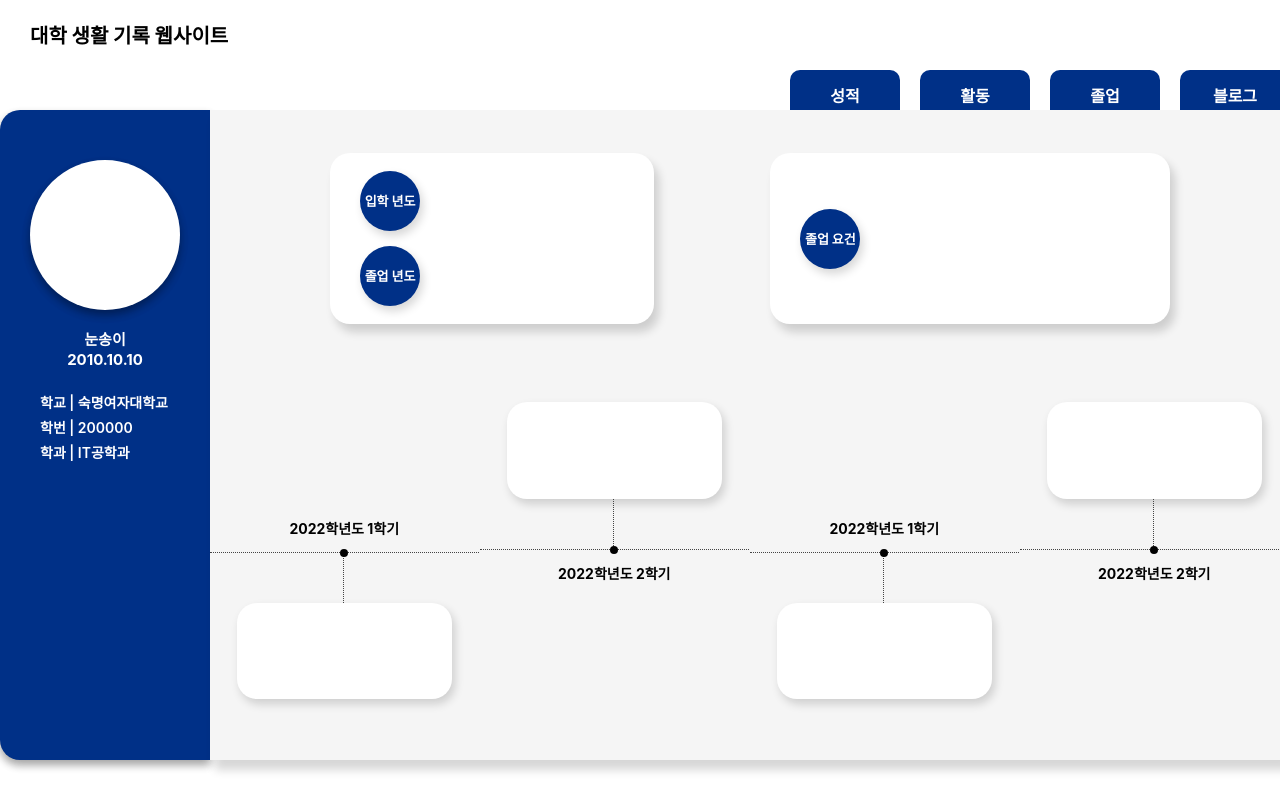
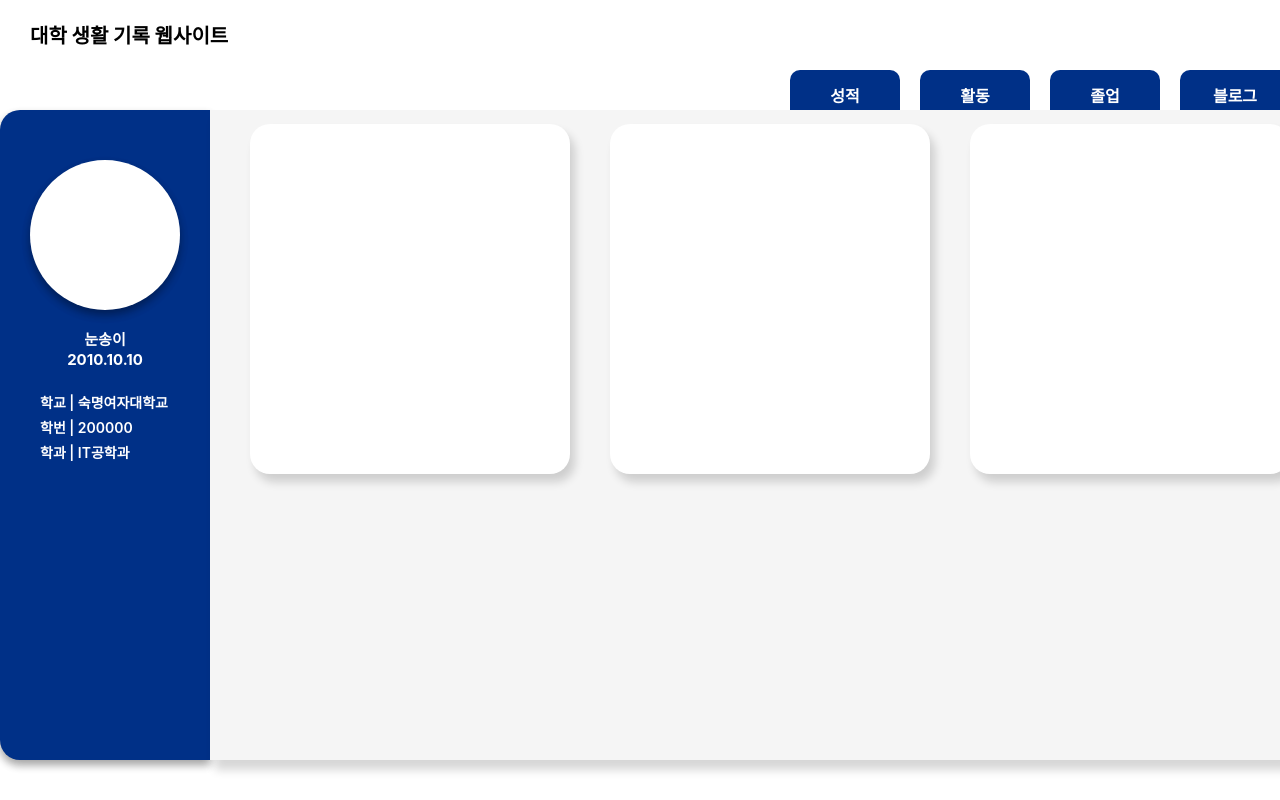
Before and after one commit to JIMIN1020/react-project-univ_life, a React (Create React App) app: page / in a window 1280 px wide. Built offline with nearby package versions, Linux system fonts and the light colour scheme.

Commit message:
성적 UI 디자인

```diff
--- a/package.json
+++ b/package.json
@@ -8,7 +8,7 @@
     "@testing-library/user-event": "^13.5.0",
     "react": "^18.2.0",
     "react-dom": "^18.2.0",
-    "react-scripts": "5.0.1",
+    "react-scripts": "^5.0.1",
     "web-vitals": "^2.1.4"
   },
   "scripts": {
--- a/src/App.js
+++ b/src/App.js
@@ -1,10 +1,11 @@
 import "./App.css";
+import GradePage from "./Pages/GradePage";
 import GraduationPage from "./Pages/GraduationPage";
 import MainPage from "./Pages/MainPage";
 import Page from "./Pages/Page";
 
 function App() {
-  return <GraduationPage></GraduationPage>;
+  return <GradePage></GradePage>;
 }
 
 export default App;
--- /dev/null
+++ b/src/Pages/GradePage.js
@@ -0,0 +1,36 @@
+import React from "react";
+import styles from "./GradePage.module.css";
+import Profile from "./Components/Profile";
+import IndexBar from "./Components/IndexBar";
+import PlanBottom from "./Components/GraduationPage/PlanBottom";
+import PlanTop from "./Components/GraduationPage/PlanTop";
+
+const GradePage = () => {
+  return (
+    <div className={styles.container}>
+      <div className={styles.top}>
+        <h1>대학 생활 기록 웹사이트</h1>
+      </div>
+      <div className={styles.bottom}>
+        <IndexBar />
+        <div className={styles.contents}>
+          <Profile />
+          <div className={styles.contentBox}>
+            <div className={styles.contentTop}>
+              <div className={styles.div1}>
+              </div>
+              <div className={styles.div1}>
+              </div>
+              <div className={styles.div1}>
+              </div>
+            </div>
+            <div className={styles.contentBottom}>
+            </div>
+          </div>
+        </div>
+      </div>
+    </div>
+  );
+};
+
+export default GradePage;
--- /dev/null
+++ b/src/Pages/GradePage.module.css
@@ -0,0 +1,119 @@
+.container {
+    width: 100vw;
+    height: 90vh;
+  }
+
+  .top {
+    width: 100%;
+    height: 50px;
+  }
+
+  .top h1 {
+    font-size: 20px;
+    margin: 20px 30px;
+  }
+
+  .bottom {
+    width: 100%;
+    height: 90%;
+    display: flex;
+    flex-direction: column;
+  }
+
+  .contents {
+    display: flex;
+    justify-content: center;
+    margin: 0 auto;
+    width: 1290px;
+    height: 650px;
+  }
+
+  .contentBox {
+    background-color: rgb(245, 245, 245);
+
+    border-radius: 0 10px 10px 0;
+    width: 1080px;
+    height: 650px;
+
+    box-shadow: 5px 10px 10px rgba(0, 0, 0, 0.16);
+  }
+
+  .contentTop {
+    width: 100%;
+    height: 35%;
+
+    display: flex;
+    justify-content: space-between;
+    align-items: center;
+  }
+
+  .div1 {
+    background-color: white;
+    width: 1000px;
+    height: 350px;
+    border-radius: 20px;
+    box-shadow: 5px 8px 10px rgba(0, 0, 0, 0.16);
+
+    margin-left: 40px;
+    margin-top: 150px;
+  }
+
+  .line1 {
+    display: flex;
+    height: 85px;
+    align-items: center;
+    margin-top: 5px;
+    margin-bottom: -10px;
+  }
+
+  .line2 {
+    display: flex;
+    height: 85px;
+    align-items: center;
+  }
+
+  .div2 {
+    background-color: white;
+    width: 37%;
+    height: 75%;
+    border-radius: 20px;
+    box-shadow: 5px 8px 10px rgba(0, 0, 0, 0.16);
+
+    margin-right: 120px;
+    margin-top: 30px;
+
+    display: flex;
+  }
+
+  .left {
+    height: 100%;
+    display: flex;
+    align-items: center;
+  }
+
+  .circle {
+    background-color: rgb(0, 48, 135);
+    color: white;
+    display: flex;
+    justify-content: center;
+    align-items: center;
+    font-size: 13px;
+    font-weight: 800;
+    border-radius: 50%;
+    width: 60px;
+    height: 60px;
+    box-shadow: 3px 5px 10px rgba(0, 0, 0, 0.16);
+    margin: 0 30px;
+  }
+
+  .todoContainer {
+    height: 100%;
+    width: 70%;
+  }
+
+  .contentBottom {
+    width: 100%;
+    height: 65%;
+
+    display: flex;
+  }
```
Also changed, not shown: 1 other file (tests, documents, lock files or other folders).
